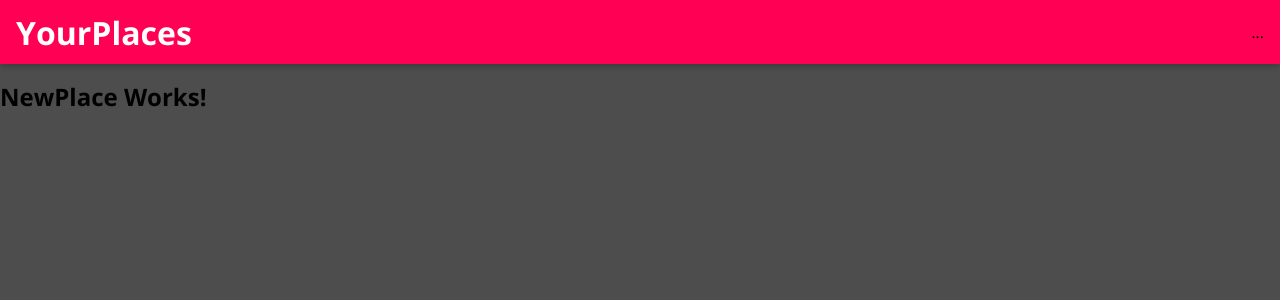
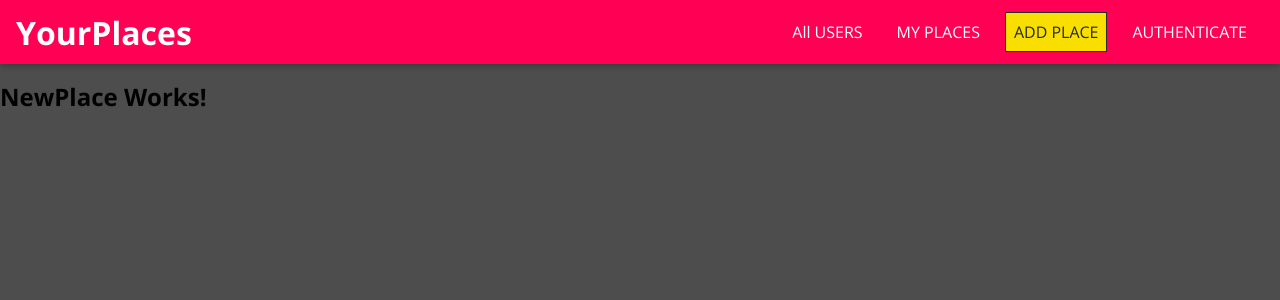
Before and after one commit to AchrafRehioui/FRONTEND-MERN-APP, a React (Create React App) app: page /places/new in a window 1280 px wide. Shown: the top 300 px of the page. Built offline with nearby package versions, Linux system fonts and the light colour scheme.

Commit message:
Adding NavLinks

```diff
--- a/src/shared/components/Navigation/MainNavigation.js
+++ b/src/shared/components/Navigation/MainNavigation.js
@@ -2,6 +2,7 @@
 import './MainNavigation.css';
 import MainHeader from './MainHeader';
 import { Link } from 'react-router-dom';
+import  NavLinks from './NavLinks';
 
 const MainNavigation = props => {
     return (
@@ -15,7 +16,7 @@
            <Link to="/">  YourPlaces </Link>
         </h1>
         <nav>
-            ...
+            <NavLinks />
         </nav>
     </MainHeader>
     );
--- a/src/shared/components/Navigation/NavLinks.css
+++ b/src/shared/components/Navigation/NavLinks.css
@@ -0,0 +1,76 @@
+.nav-links {
+    list-style: none;
+    margin: 0;
+    padding: 0;
+    width: 100%;
+    height: 100%;
+    display: flex;
+    flex-direction: column;
+    justify-content: center;
+    align-items: center;
+  }
+
+  .nav-links li {
+    margin: 1rem;
+  }
+
+  .nav-links a {
+    border: 1px solid transparent;
+    color: #292929;
+    text-decoration: none;
+    padding: 0.5rem;
+  }
+
+  .nav-links a:hover,
+  .nav-links a:active,
+  .nav-links a.active {
+    background: #f8df00;
+    border-color: #292929;
+    color: #292929;
+  }
+
+  .nav-links button {
+    cursor: pointer;
+    border: 1px solid #292929;
+    color: #292929;
+    background: transparent;
+    padding: 0.5rem;
+    font: inherit;
+  }
+
+  .nav-links button:focus {
+    outline: none;
+  }
+
+  .nav-links button:hover,
+  .nav-links button:active {
+    background: #292929;
+    color: white;
+  }
+
+  @media (min-width: 768px) {
+    .nav-links {
+      flex-direction: row;
+    }
+
+    .nav-links li {
+      margin: 0 0.5rem;
+    }
+
+    .nav-links a {
+      color: white;
+      text-decoration: none;
+    }
+
+    .nav-links button {
+      border: 1px solid white;
+      color: white;
+      background: transparent;
+    }
+
+    .nav-links button:hover,
+    .nav-links button:active {
+      background: #f8df00;
+      color: #292929;
+    }
+  }
--- a/src/shared/components/Navigation/NavLinks.js
+++ b/src/shared/components/Navigation/NavLinks.js
@@ -0,0 +1,26 @@
+import React from 'react';
+import { NavLink} from 'react-router-dom';
+
+import './NavLinks.css';
+
+const NavLinks = props => {
+    return (
+    <ul className="nav-links">
+        <li>
+            <NavLink to="/" exact>All USERS</NavLink>
+        </li>
+        <li>
+            <NavLink to="/u1/places">MY PLACES</NavLink>
+        </li>
+        <li>
+            <NavLink to="/places/new">ADD PLACE</NavLink>
+        </li>
+        <li>
+            <NavLink to="/auth">AUTHENTICATE</NavLink>
+        </li>
+
+    </ul>
+    );
+};
+
+export default NavLinks;
--- a/src/user/components/UsersList.js
+++ b/src/user/components/UsersList.js
@@ -10,7 +10,6 @@
                 <Card>
                     <h2>No users found.</h2>
                 </Card>
-
             </div>
         );
     }
```
Also changed, not shown: src/shared/components/Navigation/MainNavigation.css (indentation only).
